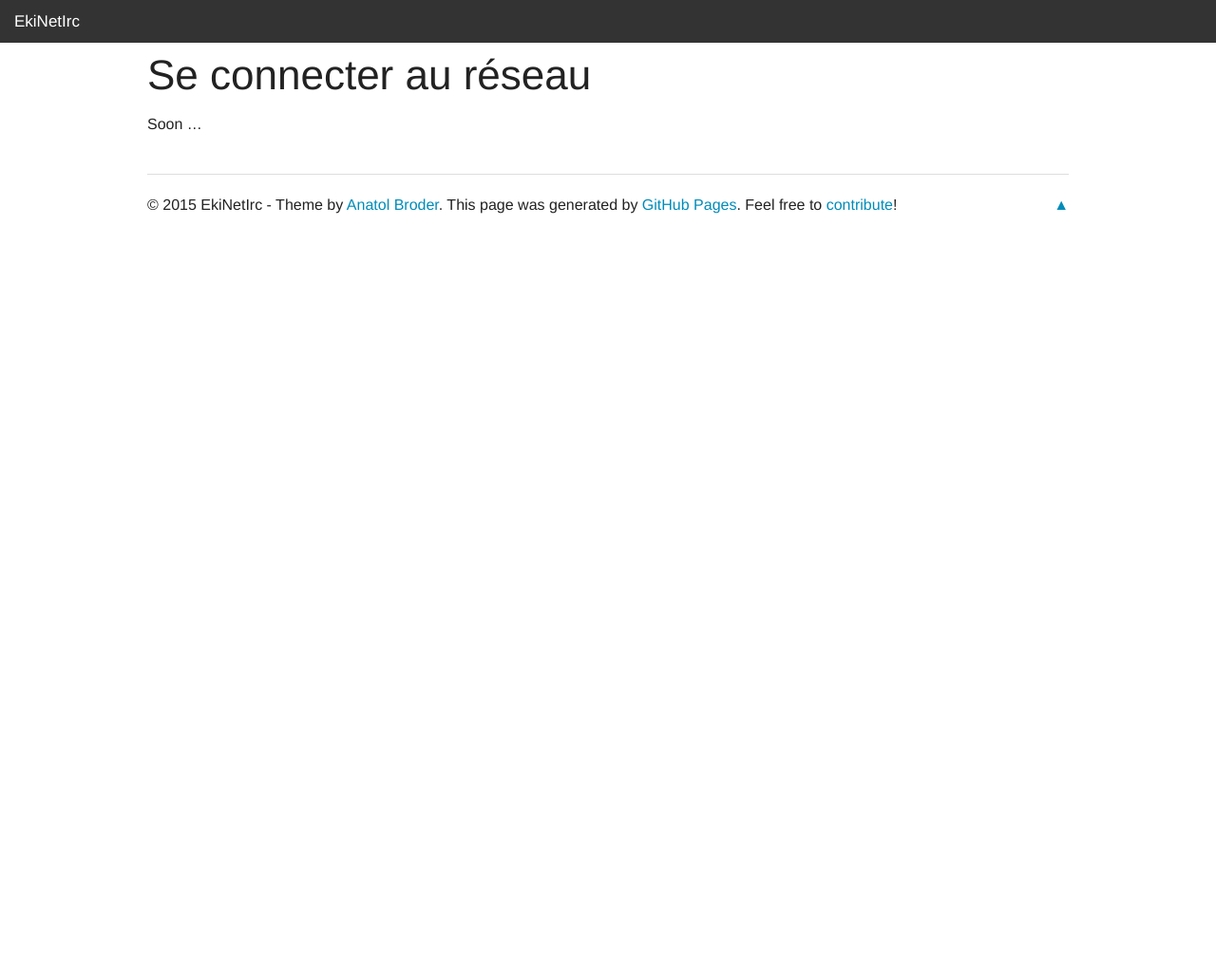
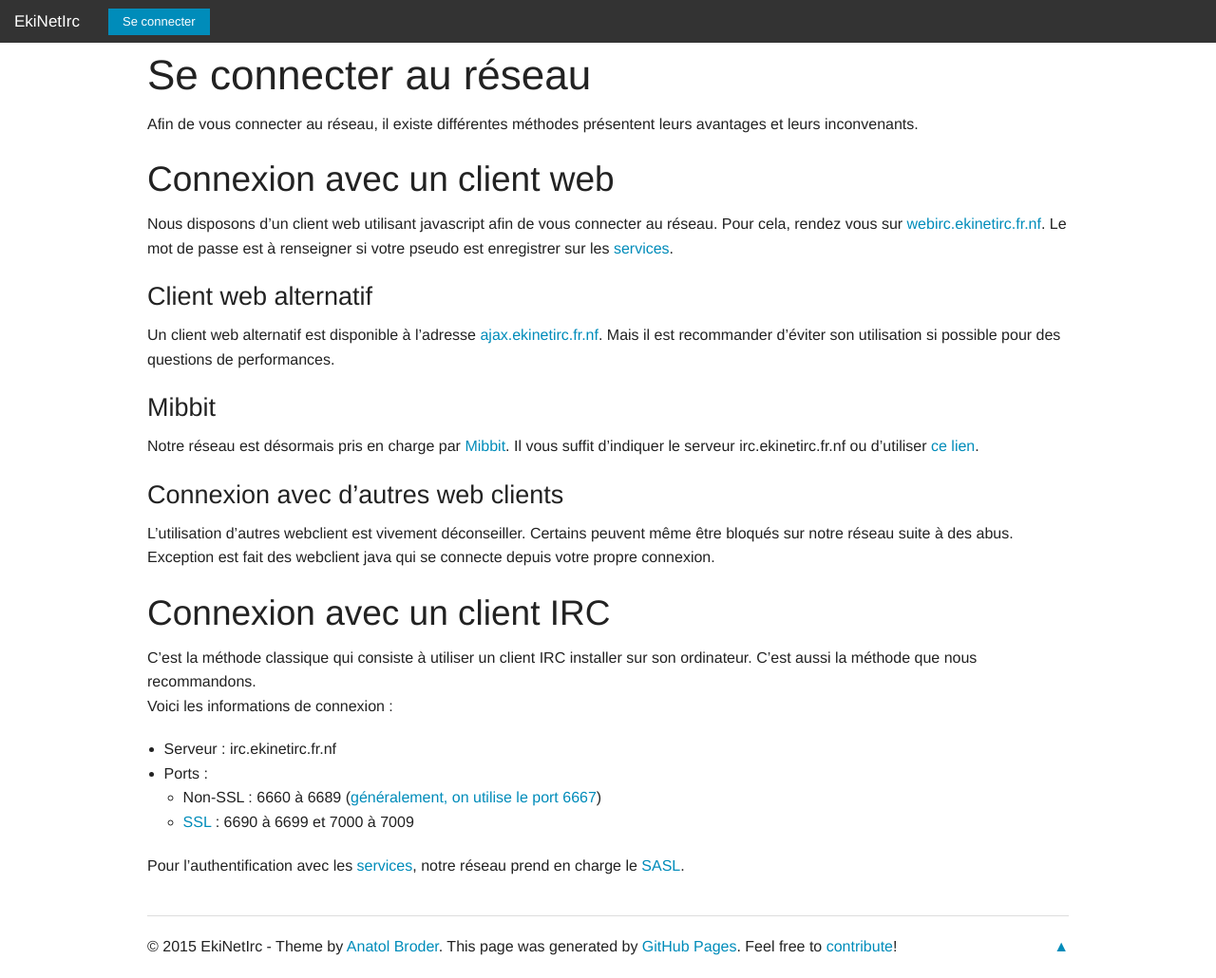
Before and after one commit to Zoddo/ekinetirc.github.io, a Jekyll site: the page built from docs/connexion.md, in a window 1280 px wide. Shown: the whole page at 95% size. Built offline with Jekyll 4.4.1, drawn with Linux system fonts in a browser that asks for light colours; before the commit the page ends 900 px from its top, so only the background shows below that.

Commit message:
Création de la page d'aide de connexion aux réseau
Importer depuis le wiki : http://ekinetirc.fr.nf/Se_connecter_au_r%C3%A9seau

```diff
--- a/_config.yml
+++ b/_config.yml
@@ -30,15 +30,9 @@ noita:
     name: Anatol Broder
     url: http://penibelst.de/
   lang: fr
-  # topbar:
-    # toggle: Menu
-    # right:
-      # - name: About
-        # url: /about/
-      # - name: Guide
-        # url: /guide/
-      # - name: Blog
-        # url: /blog/
-      # - name: Repository
-        # url: https://github.com/penibelst/jekyll-noita
-        # class: small button
+  topbar:
+    toggle: Menu
+    left:
+      - name: Se connecter
+        url: /docs/connexion.html
+        class: small button
--- a/docs/connexion.md
+++ b/docs/connexion.md
@@ -3,4 +3,27 @@ layout: page
 title: Se connecter au réseau
 ---
 
-Soon ...
+Afin de vous connecter au réseau, il existe différentes méthodes présentent leurs avantages et leurs inconvenants.
+
+## Connexion avec un client web
+Nous disposons d'un client web utilisant javascript afin de vous connecter au réseau. Pour cela, rendez vous sur [webirc.ekinetirc.fr.nf](http://webirc.ekinetirc.fr.nf/). Le mot de passe est à renseigner si votre pseudo est enregistrer sur les [services](/docs/services.html).
+
+### Client web alternatif
+Un client web alternatif est disponible à l'adresse [ajax.ekinetirc.fr.nf](http://ajax.ekinetirc.fr.nf/). Mais il est recommander d'éviter son utilisation si possible pour des questions de performances.
+
+### Mibbit
+Notre réseau est désormais pris en charge par [Mibbit](https://mibbit.com/). Il vous suffit d'indiquer le serveur irc.ekinetirc.fr.nf ou d'utiliser [ce lien](https://chat.mibbit.com/?server=irc.ekinetirc.fr.nf%3A%2B7008).
+
+### Connexion avec d'autres web clients
+L'utilisation d'autres webclient est vivement déconseiller. Certains peuvent même être bloqués sur notre réseau suite à des abus. Exception est fait des webclient java qui se connecte depuis votre propre connexion.
+
+## Connexion avec un client IRC
+C'est la méthode classique qui consiste à utiliser un client IRC installer sur son ordinateur. C'est aussi la méthode que nous recommandons.
+Voici les informations de connexion :
+
+- Serveur : irc.ekinetirc.fr.nf
+- Ports :
+  * Non-SSL : 6660 à 6689 ([généralement, on utilise le port 6667](http://www.iana.org/assignments/port-numbers))
+  * [SSL](https://fr.wikipedia.org/wiki/Secure_Sockets_Layer) : 6690 à 6699 et 7000 à 7009
+
+Pour l'authentification avec les [services](/docs/services.html), notre réseau prend en charge le [SASL](https://fr.wikipedia.org/wiki/Simple_Authentication_and_Security_Layer).
```
